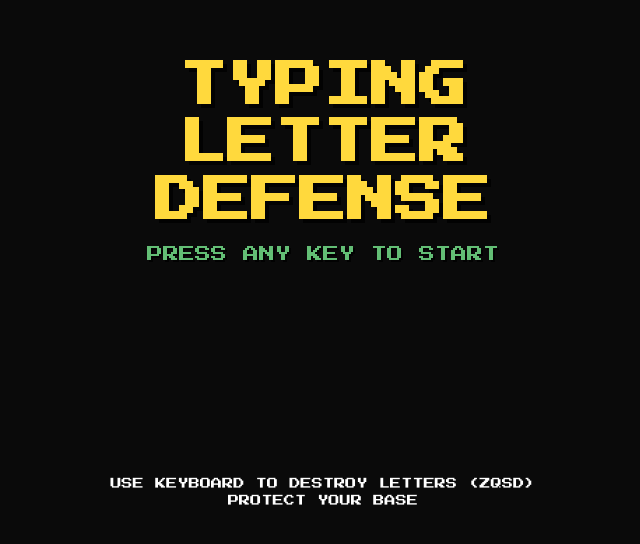
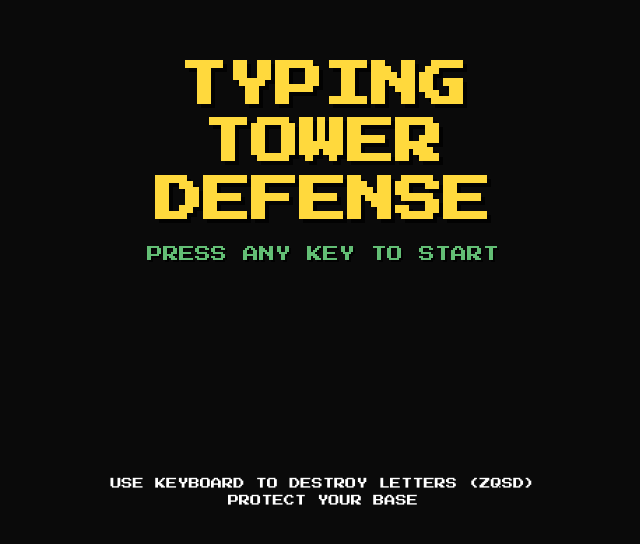
Before and after one commit to YannG75/typing-tower-defense, a React (Vite) app: page / in a window 1280 px wide. Shown: the part 240-784 px from the top of the page, without its empty margins (317-957 px from the left). Built offline with nearby package versions, Linux system fonts and the light colour scheme.

Commit message:
chore: update StartMenu text and optimize color generation with `useMemo` in Letter component

```diff
--- a/src/components/Letter.tsx
+++ b/src/components/Letter.tsx
@@ -2,7 +2,7 @@ import {type AnyResolvedKeyframe, motion} from 'framer-motion';
 import type {LetterData} from '../types/game.types';
 import {getSpawnPosition} from "../utils/spawnHelpers";
 import * as React from "react";
-import {useState} from "react";
+import {useMemo, useState} from "react";
 
 interface LetterProps {
     letter: LetterData;
@@ -29,7 +29,7 @@ const getScale = () => {
 export const Letter: React.FC<LetterProps> = ({letter, onReachBase, isDestroyed = false, isPaused = false}) => {
     const positions = getSpawnPosition(letter.direction)
     const [ letterPositions, setLetterPositions ] =useState<LetterPosition>({x:positions.animate.x, y:positions.animate.y})
-    const color = getRandomColor();
+    const color = useMemo(() => getRandomColor(), []);
     const scale = getScale();
     return (
         <motion.div
--- a/src/components/StartMenu.tsx
+++ b/src/components/StartMenu.tsx
@@ -56,7 +56,7 @@ export const StartMenu: React.FC<StartMenuProps> = ({onStart, isMobile}) => {
             >
                 TYPING
                 <br/>
-                LETTER
+                TOWER
                 <br/>
                 DEFENSE
             </motion.h1>
```
